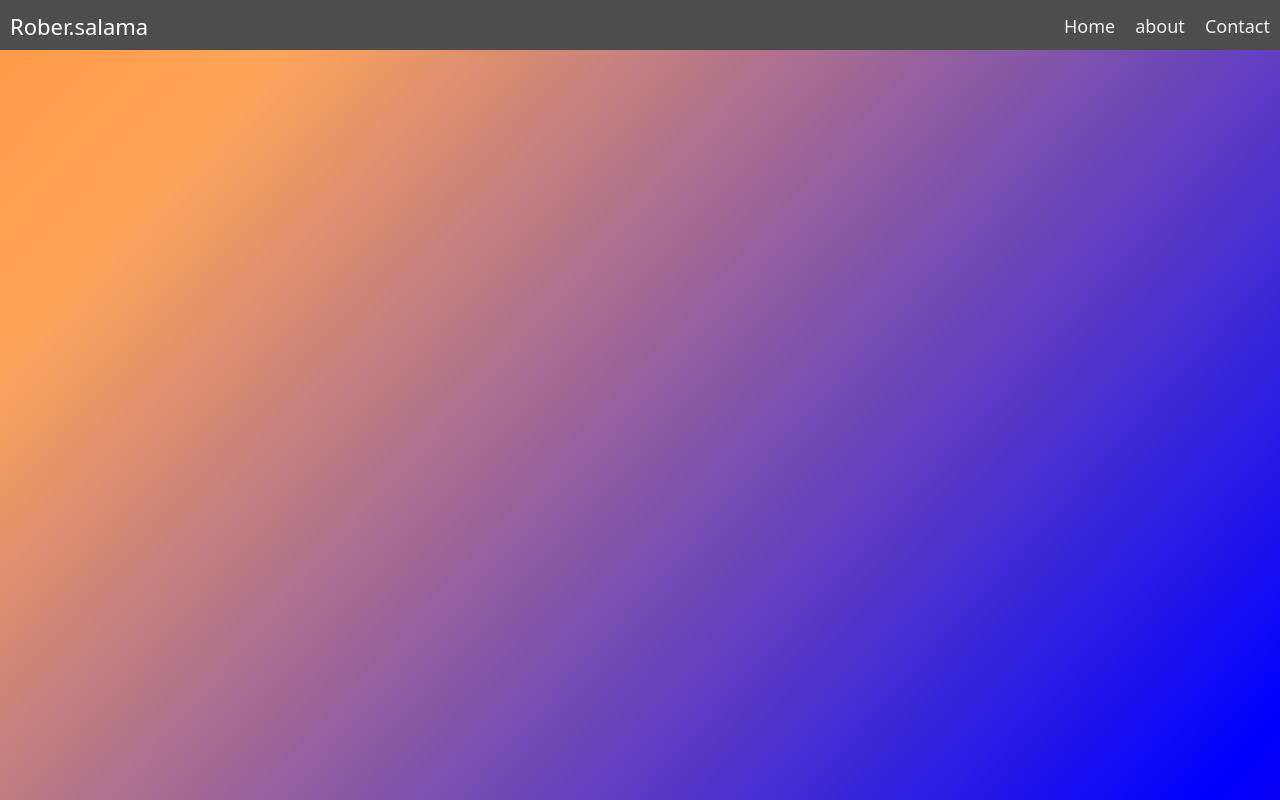
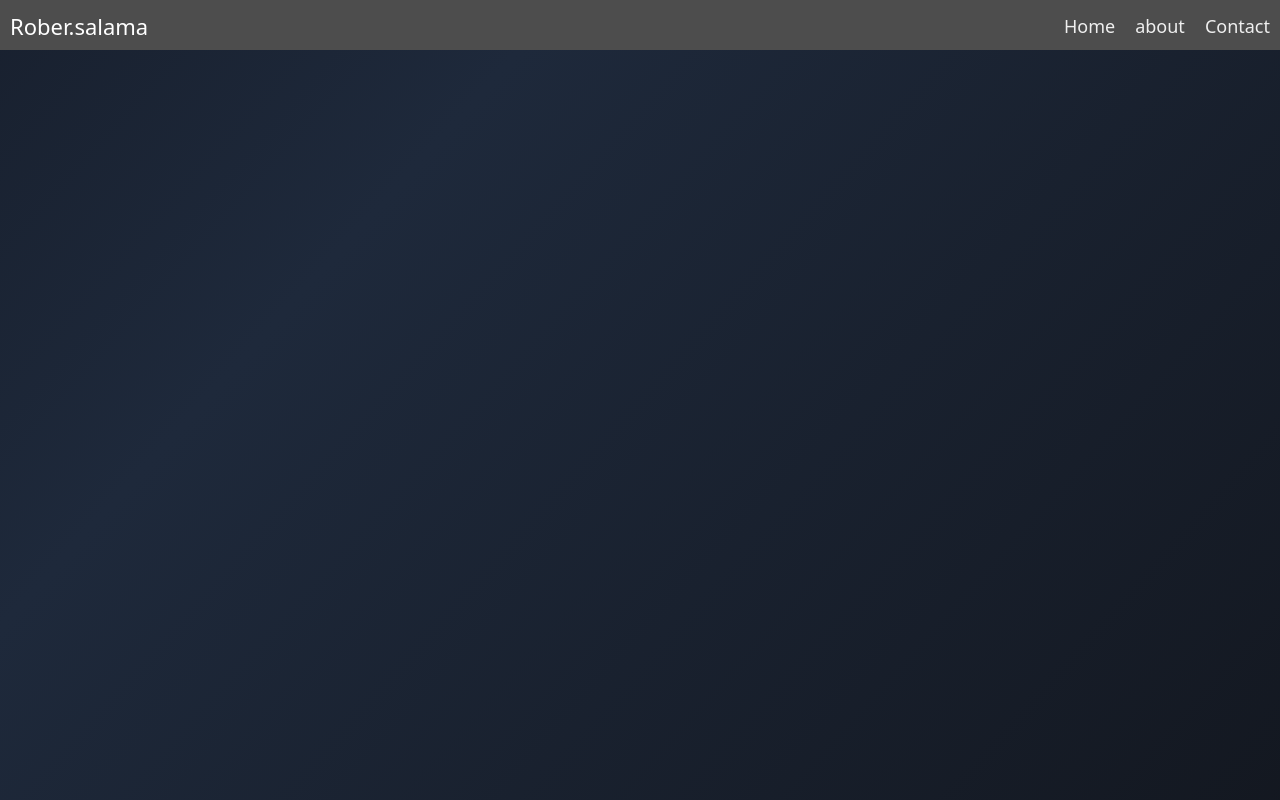
Before and after one commit to ROBER-SALAMA/portafolio, a Vue app: page / in a window 1280 px wide. Built offline with nearby package versions, Linux system fonts and the light colour scheme.

Commit message:
hice modificaciones al body

```diff
--- a/src/components/Body.vue
+++ b/src/components/Body.vue
@@ -1,6 +1,5 @@
 <template>
-    <body class="z-0">
-
+    <body class="z-0 w-full h-screen">
     </body>
 </template>
 
@@ -10,11 +9,10 @@
 
 <style lang="scss" scoped>
     body {
-    //width: 100wh;
-    height: 100vh;
-    background: linear-gradient(132deg, #454545, #900C3F, #FF6000 , #FFA559, #0000FF, #C70039);
+    background: linear-gradient(132deg, #0f172a, #030001, #1e293b, #0a090a);
     background-size: 400% 400%;
-    animation: BackgroundGradient 25s ease infinite;
+    animation: BackgroundGradient 20s ease infinite;
+    position: relative;
 }
 
 @keyframes BackgroundGradient {
@@ -31,13 +29,5 @@
     }
 }
 
-// @media (max-width: 768px) {
-//   body {
-//     height: 96vh;
-//   }
-
-
-// }
-
 
 </style>
```
